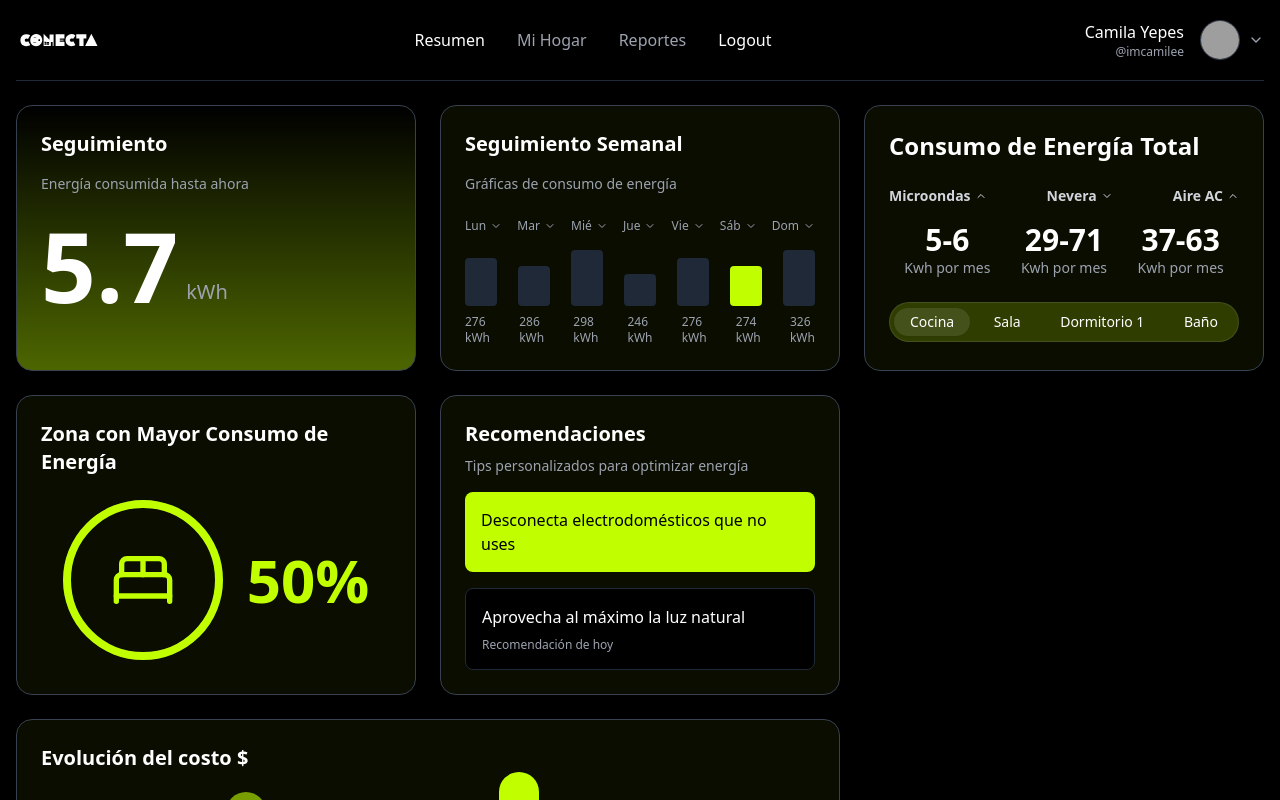
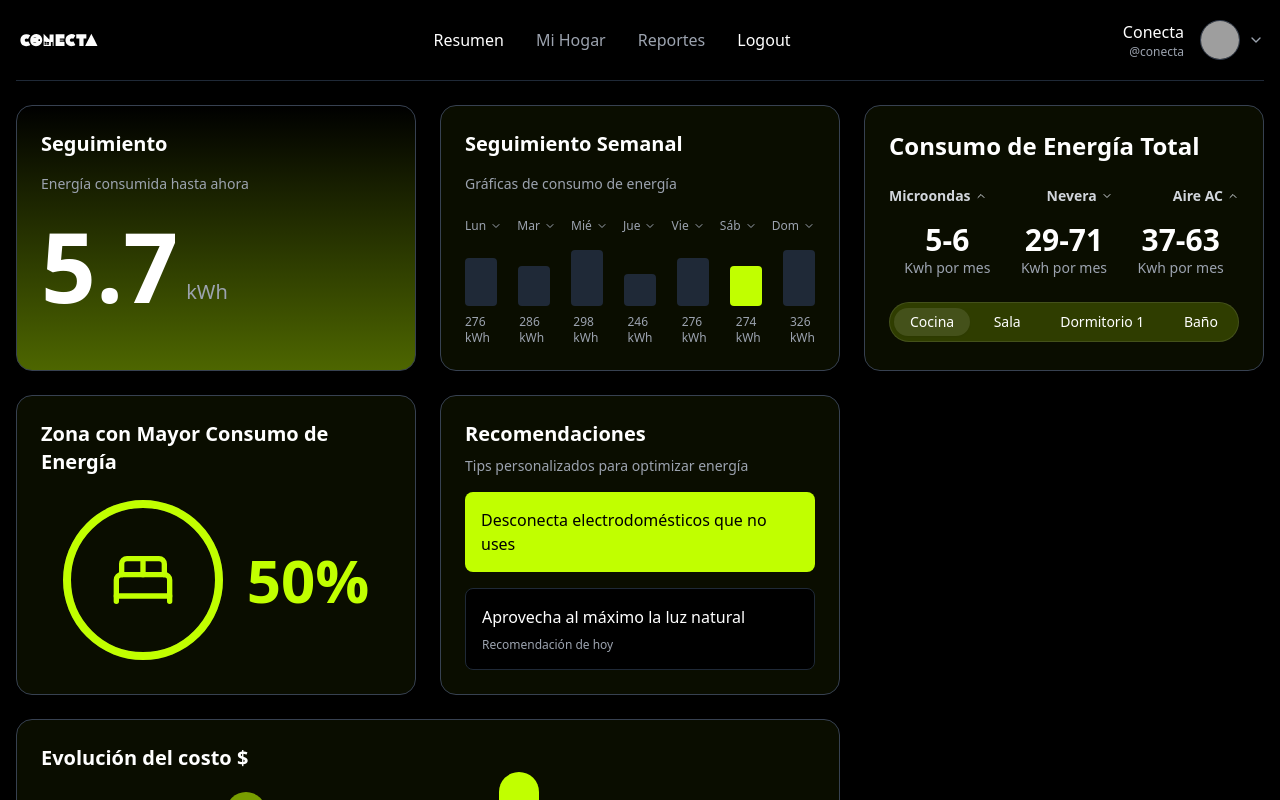
Before and after one commit to justjaaara/CONECTA, a Next.js app: page /protected/dashboard in a window 1280 px wide. Shown: the top 800 px of the page. Built offline with nearby package versions, Linux system fonts and the light colour scheme; no server answers; grey boxes are pictures that could not be loaded.

Commit message:
feat: Implementa la función getProfile para obtener datos del perfil del usuario y actualiza el encabezado del dashboard para mostrar la información del usuario

```diff
--- a/app/actions.ts
+++ b/app/actions.ts
@@ -144,6 +144,32 @@ export const hasProfile = async (session: Session) => {
     profile: null,
   };
 };
+
+export const getProfile = async (session: Session) => {
+  const supabase = await createClient();
+  const { data: profile, error } = await supabase
+    .from("profiles")
+    .select("*")
+    .eq("id", session?.user.id)
+    .single();
+  if (error) {
+    console.error(error.message);
+    return {
+      status: false,
+      profile: null,
+    };
+  }
+  if (profile) {
+    return {
+      status: true,
+      profile,
+    };
+  }
+  return {
+    status: false,
+    profile: null,
+  };
+};
 // import { encodedRedirect } from "@/utils/utils";
 // import { createClient } from "@/utils/supabase/server";
 // import { headers } from "next/headers";
--- a/app/protected/dashboard/DasboardHeader.tsx
+++ b/app/protected/dashboard/DasboardHeader.tsx
@@ -1,12 +1,19 @@
-import { getCurrentSession, signOutAction } from "@/app/actions";
+import { getCurrentSession, getProfile, signOutAction } from "@/app/actions";
 import { Avatar, AvatarFallback, AvatarImage } from "@/components/ui/avatar";
 import { Bell, ChevronDown } from "lucide-react";
 import Image from "next/image";
 
 export const DasboardHeader = async () => {
-  const { status, session, message } = await getCurrentSession();
-
-  const userName = session?.user?.user_metadata?.name || "Usuario";
+  let userName = "conecta";
+  let name = "Conecta";
+  let avatar = "/placeholder.svg?height=40&width=40";
+  const { status, session } = await getCurrentSession();
+  if (status && session) {
+    const { profile } = await getProfile(session);
+    userName = profile.username;
+    name = profile.name;
+    avatar = profile.profile_pic_url;
+  }
 
   return (
     <header className="flex items-center justify-between border-b border-gray-800 pb-4">
@@ -33,16 +40,15 @@ export const DasboardHeader = async () => {
       </nav>
       <div className="flex items-center space-x-2">
         <div className="text-right mr-2">
-              <div className="font-medium">Camila Yepes</div>
-              <div className="text-xs text-gray-400">@imcamilee</div>
+          <div className="font-medium">{name}</div>
+          <div className="text-xs text-gray-400">@{userName}</div>
         </div>
         <Avatar className="h-10 w-10 border border-gray-700 text-black">
-              <AvatarImage src="/placeholder.svg?height=40&width=40" alt="@camila" />
+          <AvatarImage src={avatar} alt="@camila" />
           <AvatarFallback>CY</AvatarFallback>
         </Avatar>
         <ChevronDown className="h-4 w-4 text-gray-400" />
       </div>
-
     </header>
   );
 };
```
Lines whose indentation alone changed are shown as unchanged.
